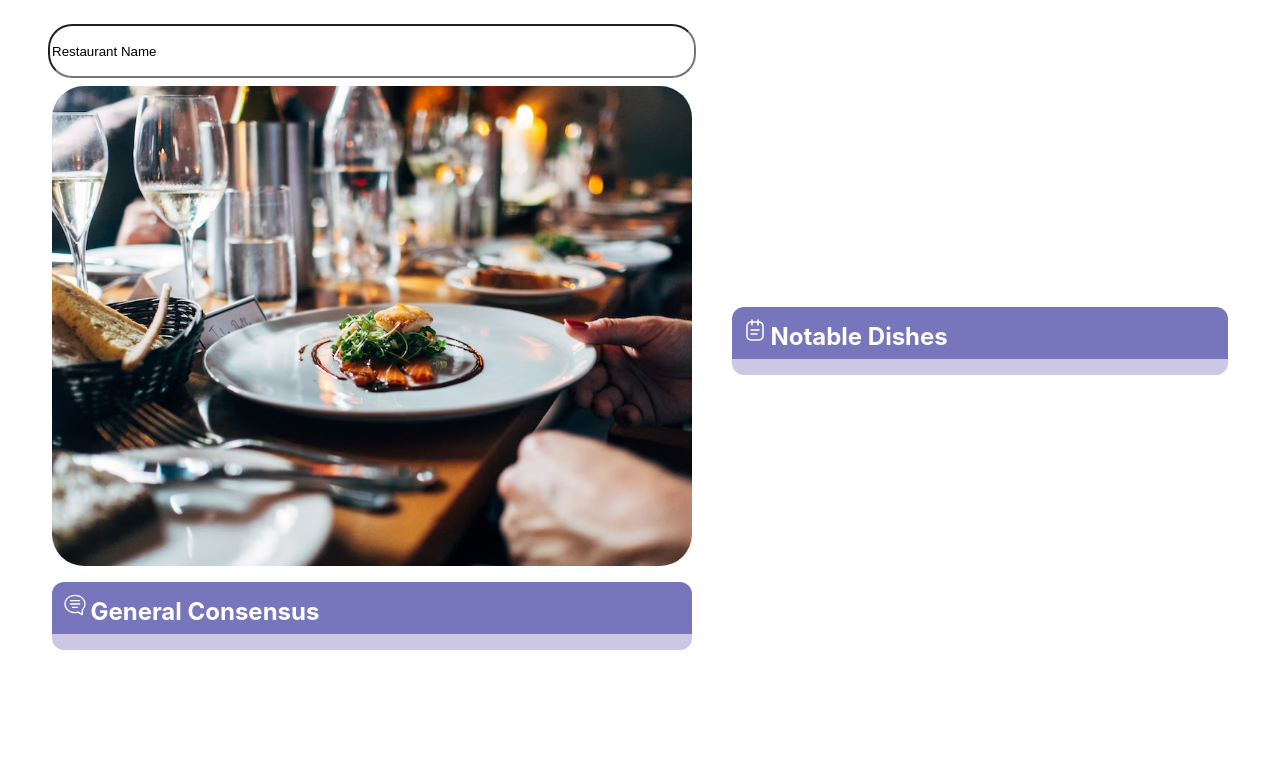
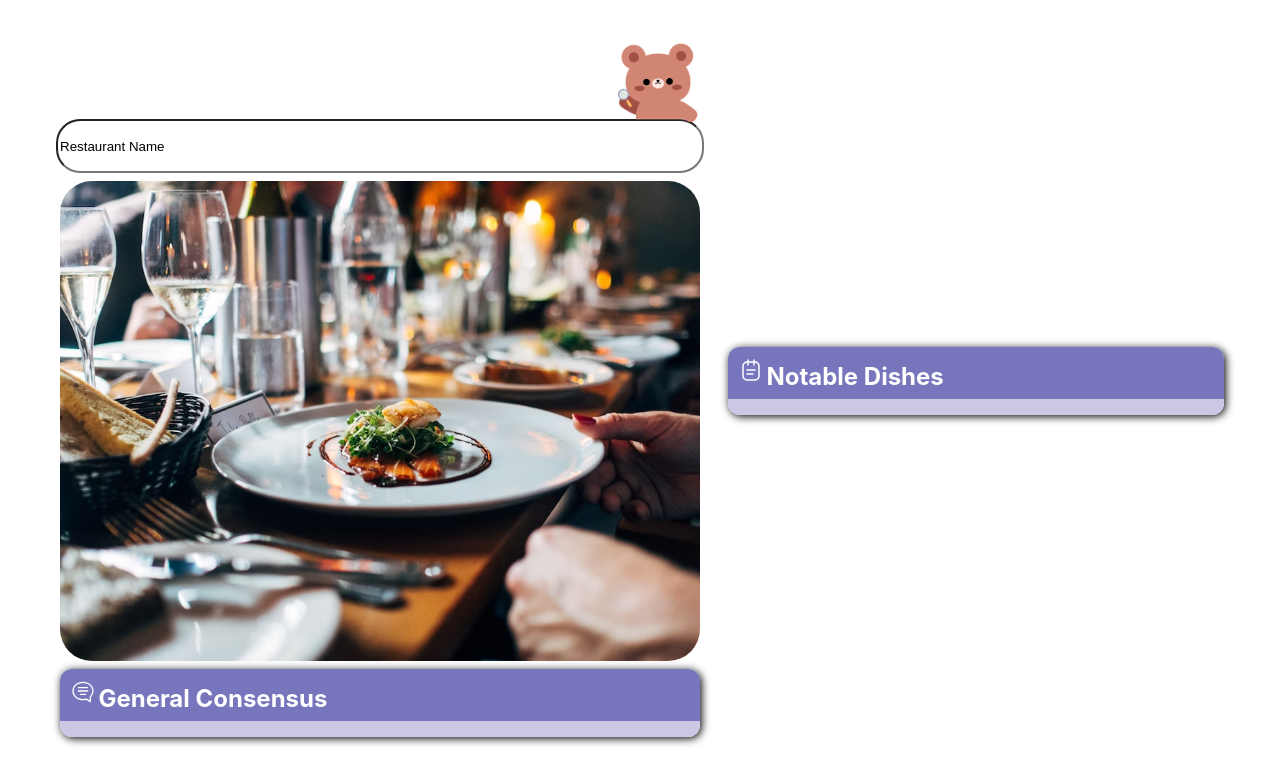
Before and after one commit to maxxu123456/restaurant-summarize, a React (Create React App) app: page / in a window 1280 px wide. Shown: the top 784 px of the page. Built offline with nearby package versions, Linux system fonts and the light colour scheme; no server answers.

Commit message:
added icons

```diff
--- a/src/components/Home/Home.css
+++ b/src/components/Home/Home.css
@@ -1,12 +1,4 @@
 /*https://coolors.co/7776bc-cdc7e5-fffbdb-ffec51-ff674d*/
-
-.map {
-
-}
-
-h1 {
-
-}
 
 .container h3 {
     background-color: white;
@@ -60,8 +52,8 @@ h1 {
     flex-direction: column;
     /* border: 0.1rem solid black; */
     border-radius: 0.75rem;
-    padding: 0.5rem;
     width: 40rem;
+    box-shadow: 0.1rem 0.1rem 0.5rem black;
 }
 
 .dishes-container {
@@ -69,7 +61,7 @@ h1 {
     flex-direction: column;
     /* border: 0.1rem solid black; */
     border-radius: 0.75rem;
-    padding: 0.5rem;
+    box-shadow: 0.1rem 0.1rem 0.5rem black;
 }
 
 .dishes-list {
@@ -106,3 +98,11 @@ h2 {
     background-color: #7776BC;
     color: white;
 }
+
+.search-bear-icon {
+    position: relative;
+    width: 5rem;
+    align-self: end;
+    top: 0.7rem;
+    right: 0.4rem;
+}
--- a/src/components/Home/Home.js
+++ b/src/components/Home/Home.js
@@ -93,6 +93,7 @@ function Home() {
     <div className="center-horizontal">
       <section className="flex-container">
         <div className="image-group">
+          <img className="search-bear-icon" src="./search-bear.png"></img>
           <input className="location-box" value="Restaurant Name"></input>
           <img className="res-image" src="./testimage.jpg"/>
           <div className="consensus-container">
```
Also changed, not shown: public/search-bear.png (added).
